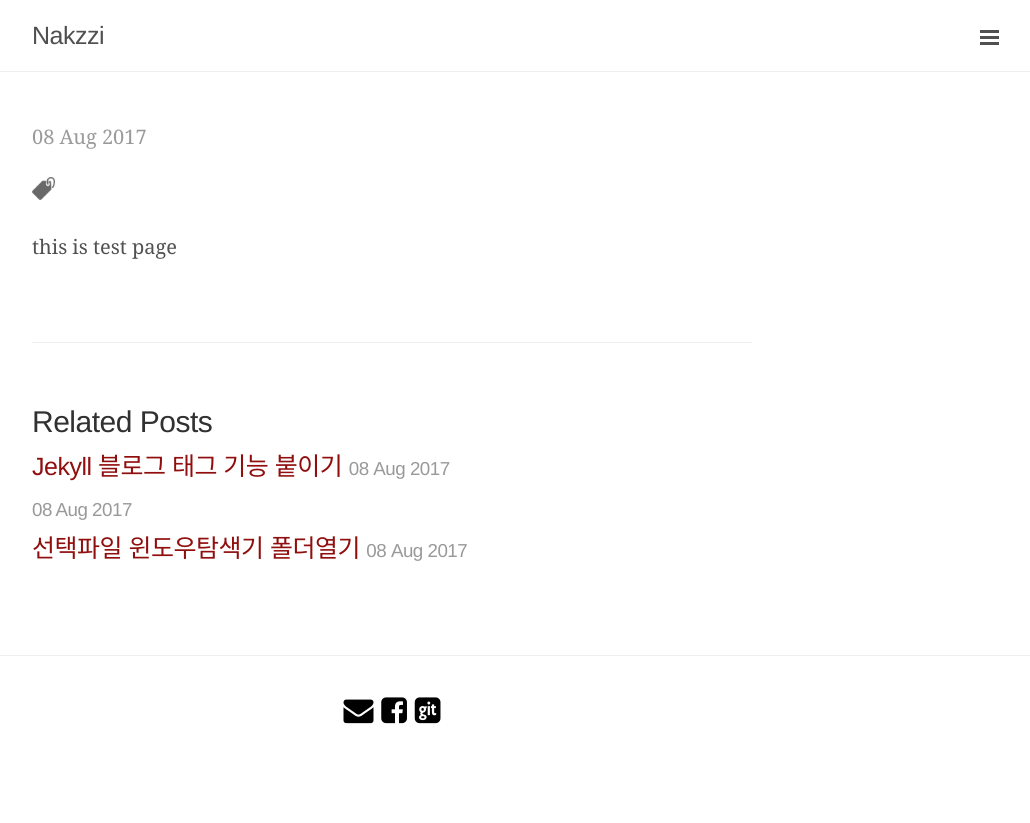
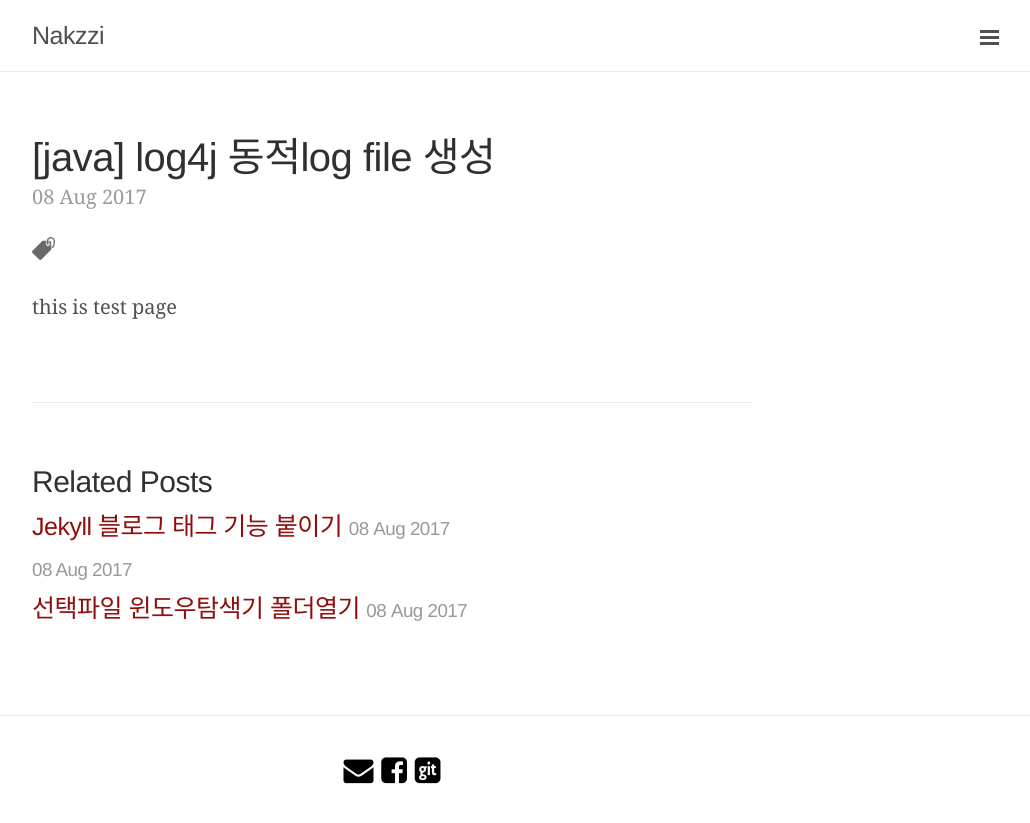
Before and after one commit to cholnh/cholnh.github.io, a Jekyll site: the page built from _posts/Note/2017-8-8-Note5.md, in a window 1280 px wide. Shown: the top 823 px of the page, without its empty margins (248-1278 px from the left). Built offline with Jekyll 4.4.1, drawn with Linux system fonts in a browser that asks for light colours; our own code applies the rules of GitHub Pages for plain Markdown files; Markdown is read by kramdown in place of the engine named in the settings.

Commit message:
Update 2017-8-8-Note5.md

```diff
--- a/_posts/Note/2017-8-8-Note5.md
+++ b/_posts/Note/2017-8-8-Note5.md
@@ -1,7 +1,7 @@
 ---
 layout: post
 categories: Note
-title: [java] log4j 동적log file 생성
+title: "[java] log4j 동적log file 생성"
 ---
 
 this is test page
```
